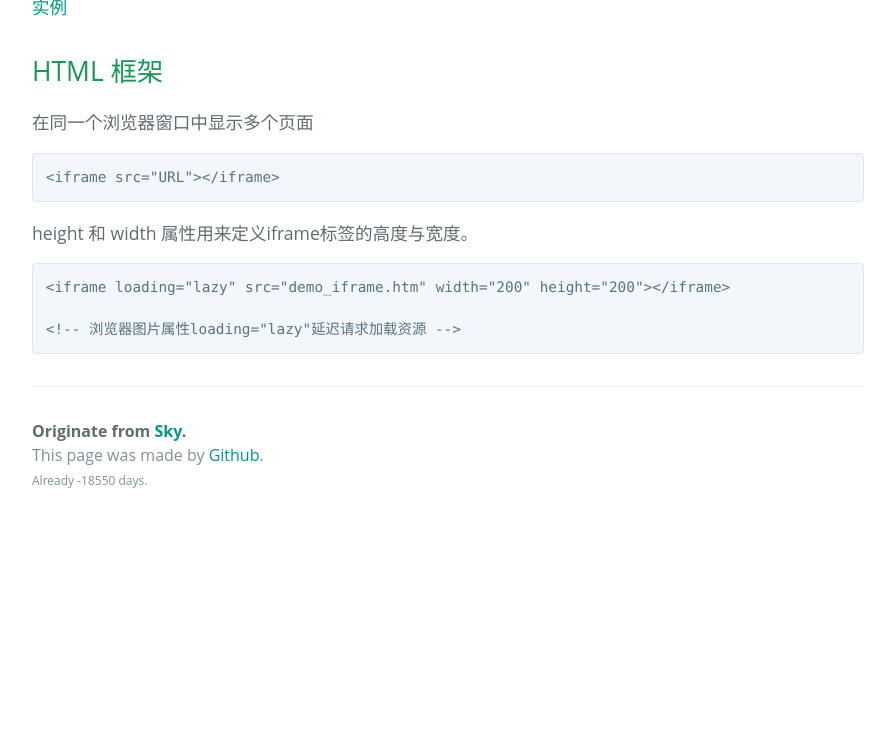
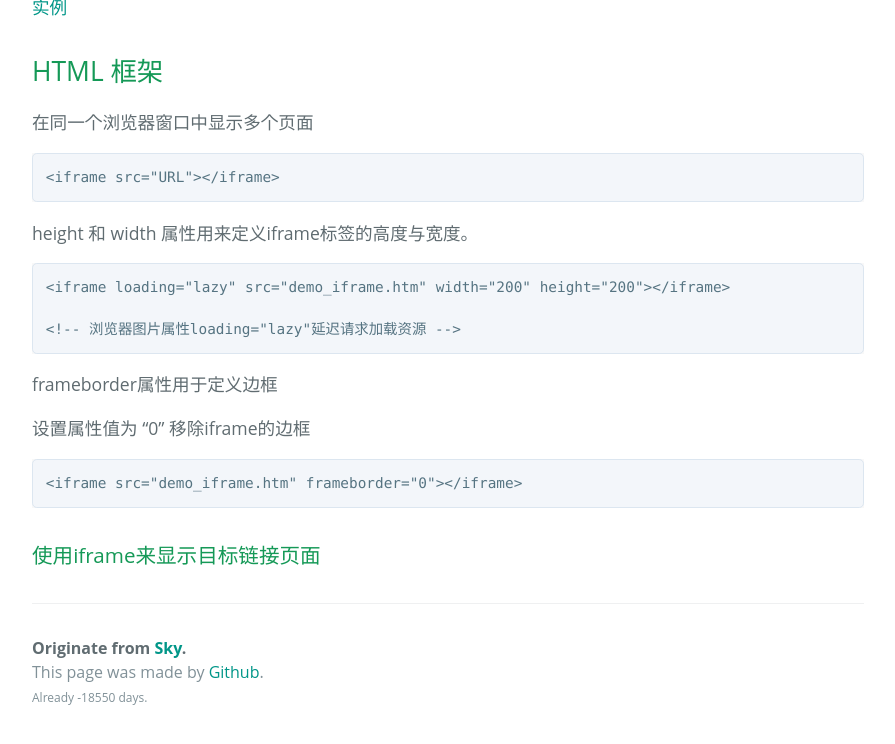
Before and after one commit to NishikinoSky/NishikinoSky.github.io, a Jekyll site: the page built from _posts/2021-5-5-HTML.md, in a window 1280 px wide and 900 px high, scrolled down 14293 px, cut to the strip 144-888 px from the top of the window. Shown: the whole strip, without its empty margins (192-1087 px from the left). Built offline with Jekyll 4.4.1, drawn with Linux system fonts in a browser that asks for light colours; some web fonts are replaced; before the commit the page ends 14976 px from its top, so only the background shows below that.

Commit message:
Update 2021-5-5-HTML.md

```diff
--- a/_posts/2021-5-5-HTML.md
+++ b/_posts/2021-5-5-HTML.md
@@ -385,3 +385,11 @@ height 和 width 属性用来定义iframe标签的高度与宽度。
     <iframe loading="lazy" src="demo_iframe.htm" width="200" height="200"></iframe>
 
     <!-- 浏览器图片属性loading="lazy"延迟请求加载资源 -->
+
+frameborder属性用于定义边框
+
+设置属性值为 "0" 移除iframe的边框
+
+    <iframe src="demo_iframe.htm" frameborder="0"></iframe>
+
+### 使用iframe来显示目标链接页面
```
